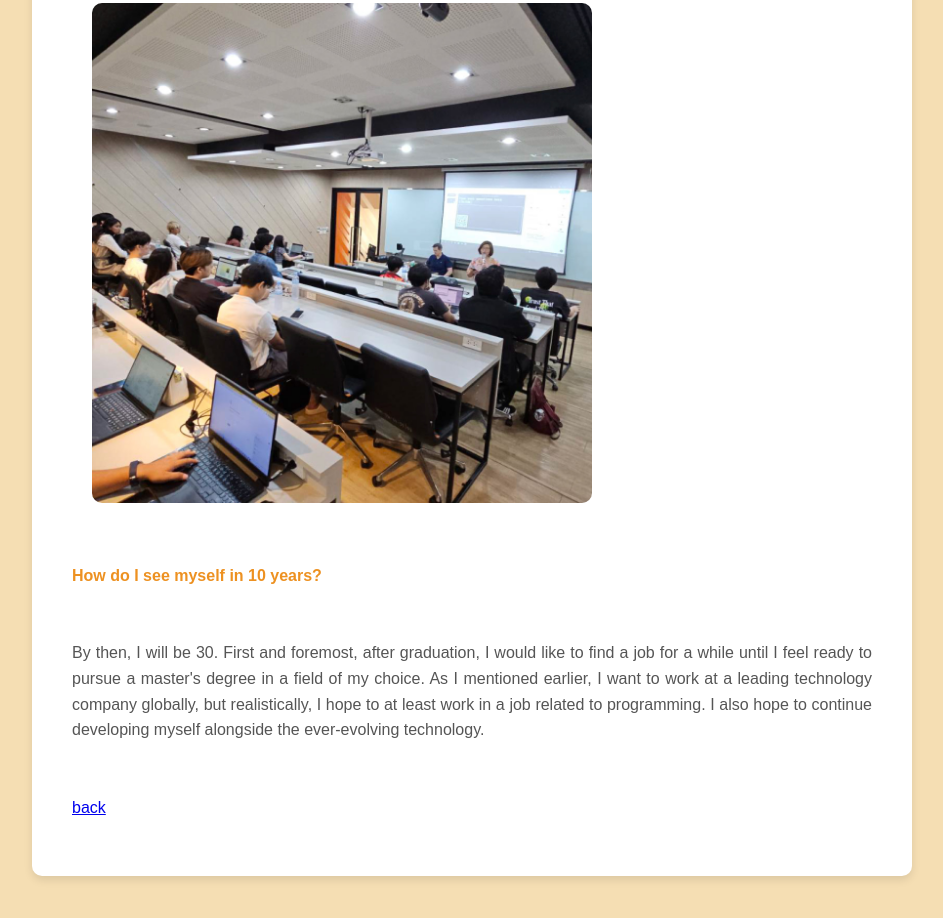
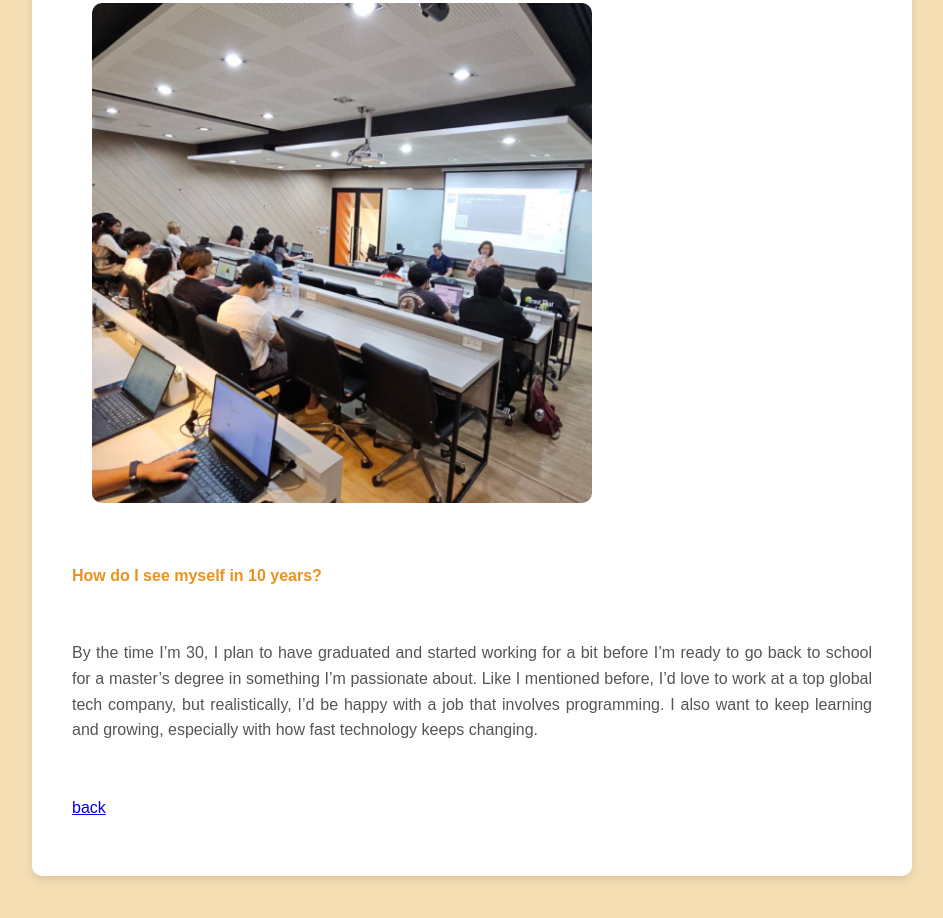
Before and after one commit to SuthapornTU/6709616889_MyCSTUStory_03, a plain HTML site: page myfuture.html in a window 1280 px wide. Shown: the part 309-1227 px from the top of the page, without its empty margins (168-1111 px from the left). Drawn offline with Linux system fonts and the light colour scheme.

Commit message:
Update myfuture.html

```diff
--- a/myfuture.html
+++ b/myfuture.html
@@ -17,8 +17,7 @@
             </div>
 
             <p><strong>How do I see myself in 10 years?</strong></p>
-            <p>By then, I will be 30. First and foremost, after graduation, I would like to find a job for a while until I feel ready to pursue a master's degree in a field of my choice. As I mentioned earlier, I want to work at a leading technology company globally, but realistically, I hope to at least work in a job related to programming. I also hope to continue developing myself alongside the ever-evolving technology.</p>
-
+            <p>By the time I’m 30, I plan to have graduated and started working for a bit before I’m ready to go back to school for a master’s degree in something I’m passionate about. Like I mentioned before, I’d love to work at a top global tech company, but realistically, I’d be happy with a job that involves programming. I also want to keep learning and growing, especially with how fast technology keeps changing.</p>
             <p><a href="index.html">back</a></p>
         </div>
     </div>
```
